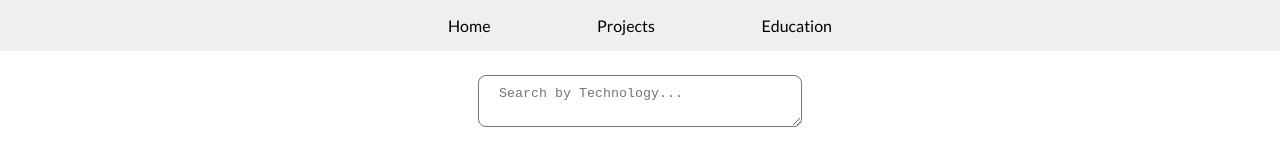
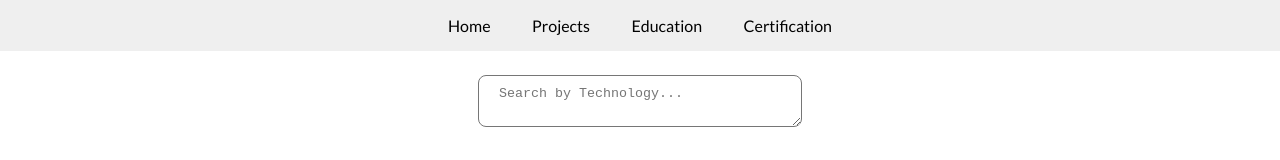
Before and after one commit to Bilal-01/k200397_devops_a1, a React (Vite) app: page /projects in a window 1280 px wide. Shown: the top 160 px of the page. Built offline with nearby package versions, Linux system fonts and the light colour scheme.

Commit message:
Add new page for certifications

```diff
--- a/src/App.jsx
+++ b/src/App.jsx
@@ -4,6 +4,7 @@ import Home from "./pages/Home";
 import Education from "./pages/Education";
 import Projects from "./pages/Projects";
 import Navbar from "./components/Navbar";
+import Certification from './pages/Certification';
 
 function App() {
   return (
@@ -14,6 +15,7 @@ function App() {
           <Route path="/" element={<Home />} />
           <Route path="/projects" element={<Projects />} />
           <Route path="/education" element={<Education />} />
+          <Route path="/certification" element={<Certification />} />
         </Routes>
       </Router>
     </>
--- a/src/components/Navbar.jsx
+++ b/src/components/Navbar.jsx
@@ -10,6 +10,7 @@ const Navbar = ({ activeLink }) => {
                 <Link className="navlink lato-regular" to="">Home</Link>
                 <Link className="navlink lato-regular" to="projects">Projects</Link>
                 <Link className="navlink lato-regular" to="education">Education</Link>
+                <Link className="navlink lato-regular" to="certification">Certification</Link>
             </ul>
         </div>
 
--- a/src/pages/pages.css
+++ b/src/pages/pages.css
@@ -42,3 +42,8 @@
 .course-group > * > *:nth-child(3n + 1) {
   margin-left: 0;
 }
+
+.cert-heading{
+  text-align: center;
+  margin: 16px auto;
+}
```
